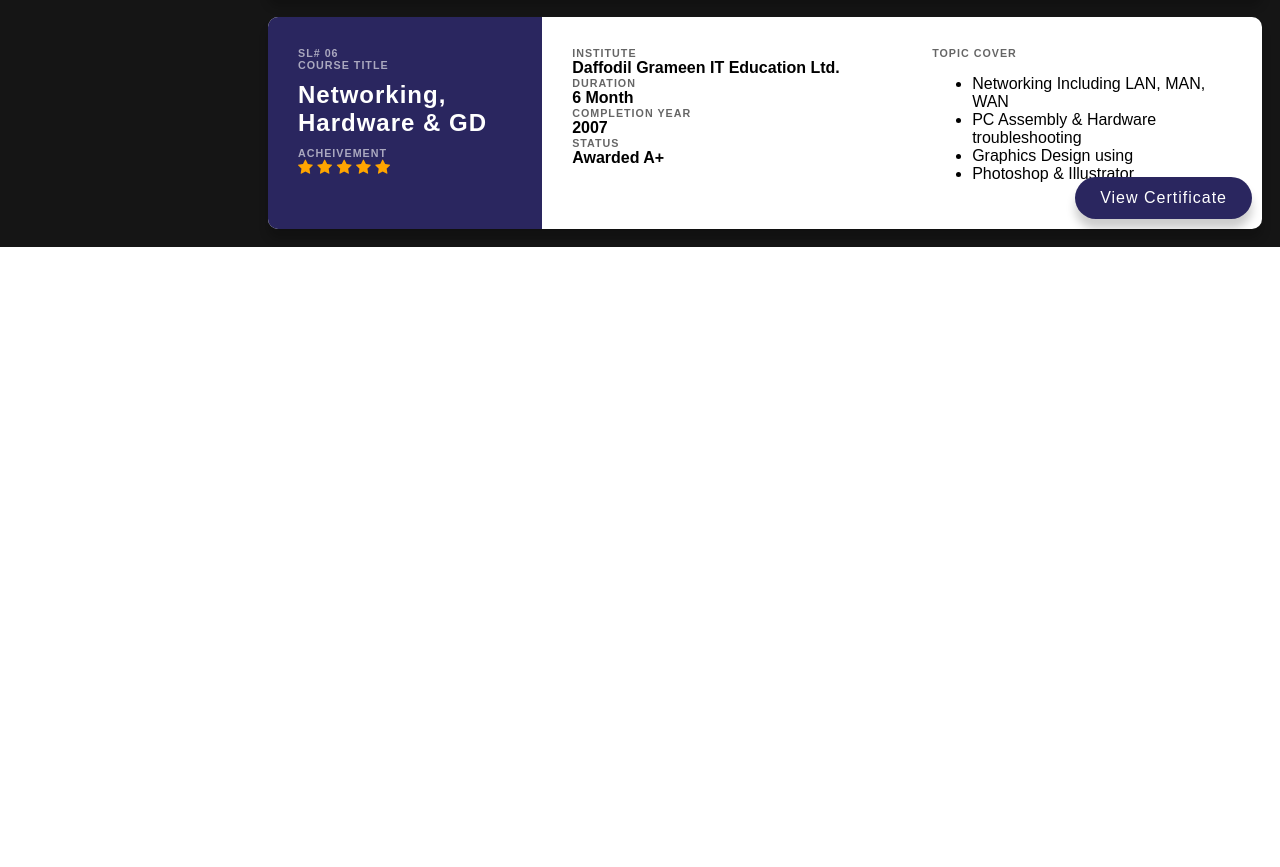
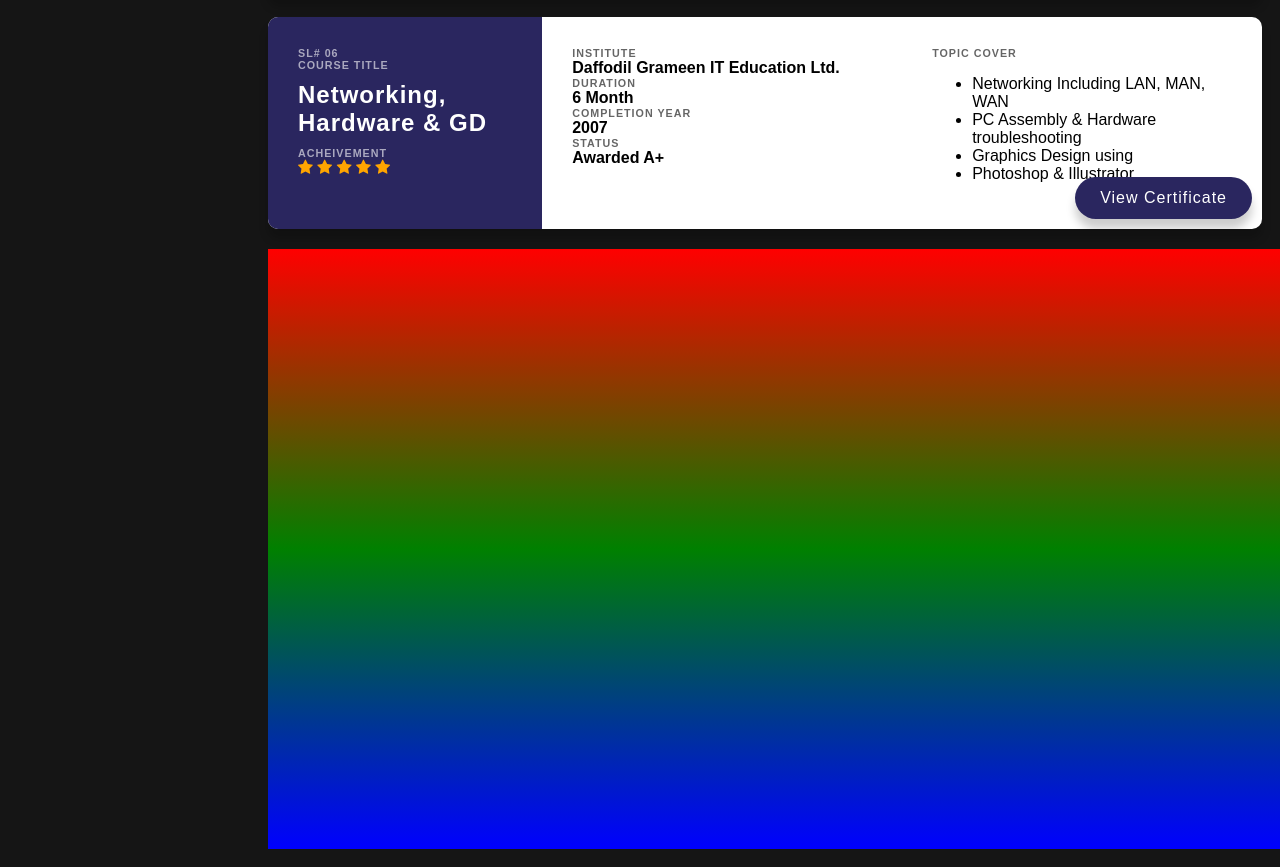
Before and after one commit to aktarulp/Portfolio, a plain HTML site: page index.html in a window 1280 px wide. Shown: the part 2614-3481 px from the top of the page. Before the commit the page ends 2861 px from the top, so only its background shows below. Drawn offline with Linux system fonts and the light colour scheme.

Commit message:
DIV fo Education Section Added

```diff
--- a/styles/style.css
+++ b/styles/style.css
@@ -171,7 +171,6 @@ body {
   flex-wrap: wrap;
   justify-content: space-between;
   row-gap: 30px;
-
 }
 .exp-info-card {
   border-left: 10px solid  #000851;
@@ -269,3 +268,10 @@ body {
 	letter-spacing: 1px;
   cursor: pointer;
 }
+/* CSS FOR EDUCATION SECTION*/
+.accademic {
+  min-height: 600px;
+  min-width: 100%;
+  margin: 10px;
+  background-image: linear-gradient(red, green, blue);
+}
```
Also changed, not shown: index.html (+1 -17 lines).
